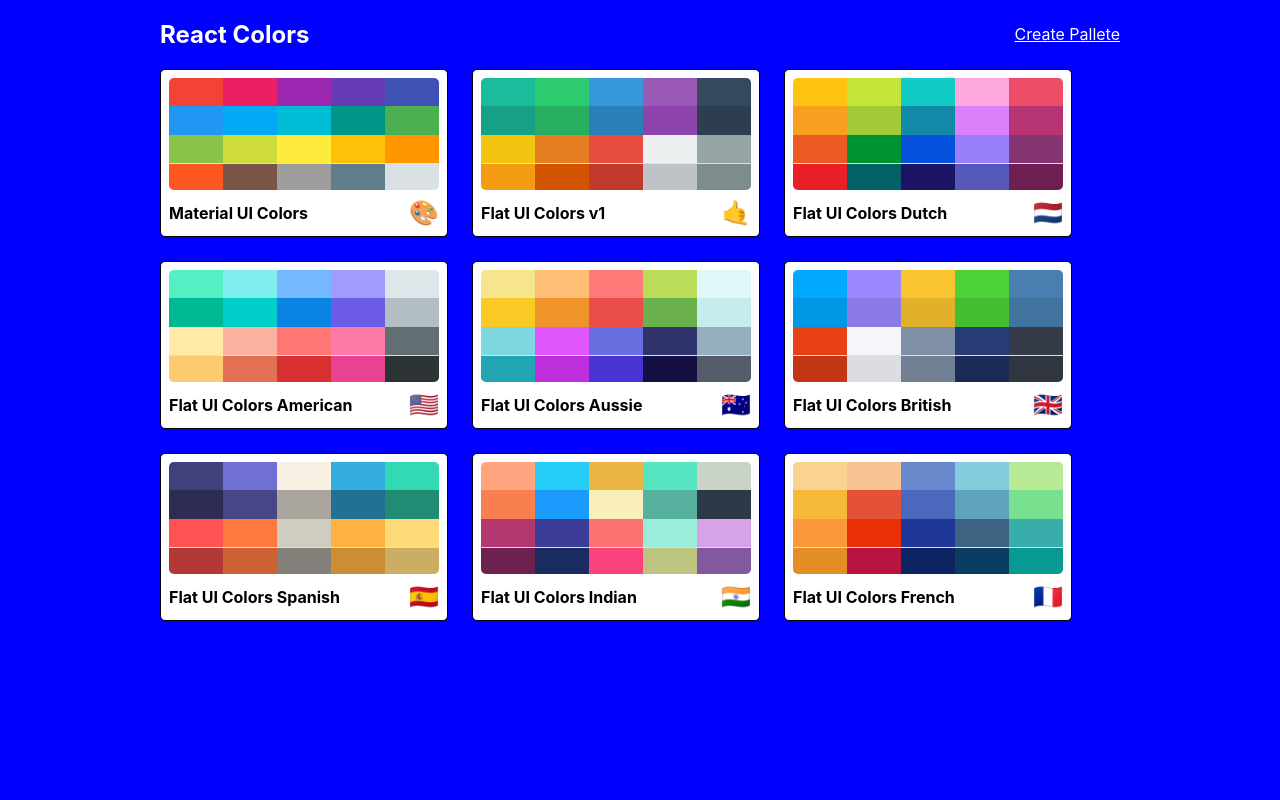
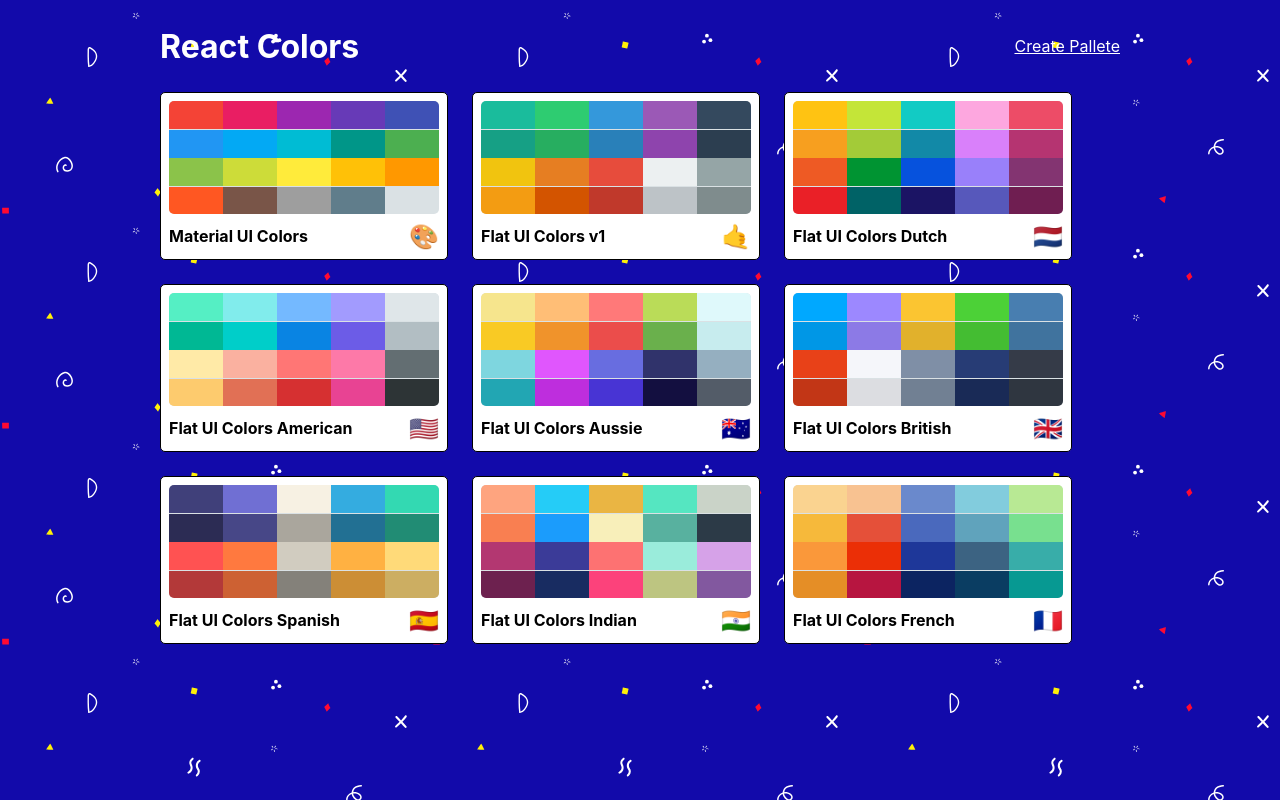
Before and after one commit to PuneetY008/Colors-App, a React (Create React App) app: page / in a window 1280 px wide. Built offline with nearby package versions, Linux system fonts and the light colour scheme.

Commit message:
added svg background

```diff
--- a/src/PalleteList.js
+++ b/src/PalleteList.js
@@ -15,7 +15,7 @@
             <div className= {classes.root}>
                 <div className={classes.container}>
                     <nav className={classes.nav}>
-                        <h1>React Colors</h1>
+                        <h1 className={classes.heading }>React Colors</h1>
                         <Link to='/pallete/new'>Create Pallete</Link>
                     </nav>
                     <div className={classes.palettes} >
--- a/src/styles/PalleteListStyles.js
+++ b/src/styles/PalleteListStyles.js
@@ -1,4 +1,5 @@
 import Sizes from "./Sizes";
+import bg from "./bg.svg";
 
 export default{
     root: {
@@ -6,7 +7,11 @@
       height: "100vh",
       display: "flex",
       alignItems: "flex-start",
-      justifyContent: "center"
+      justifyContent: "center",
+      /*  backfround by SVGBackgrounds.com */
+      backgroundColor: "#120AAA",
+      backgroundImage: `url(${bg})`,
+      overflow: "scroll"
     },
     container: {
       width: "50%",
@@ -43,5 +48,8 @@
       [Sizes.down("xs")]: {
         gridTemplateColumns: "repeat(1,100%)"
       }
+    },
+    heading: {
+      fontSize: "2rem"
     }
   };
```
Also changed, not shown: src/styles/bg.svg (added).
